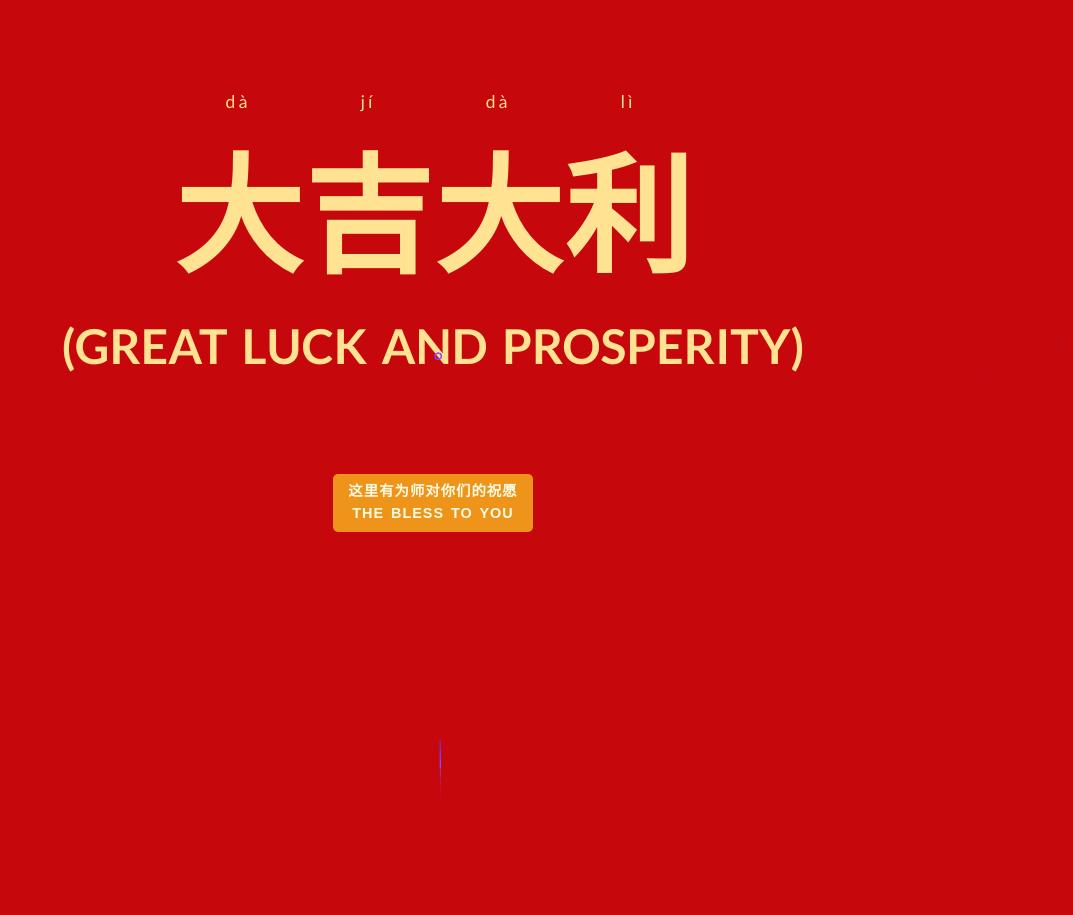
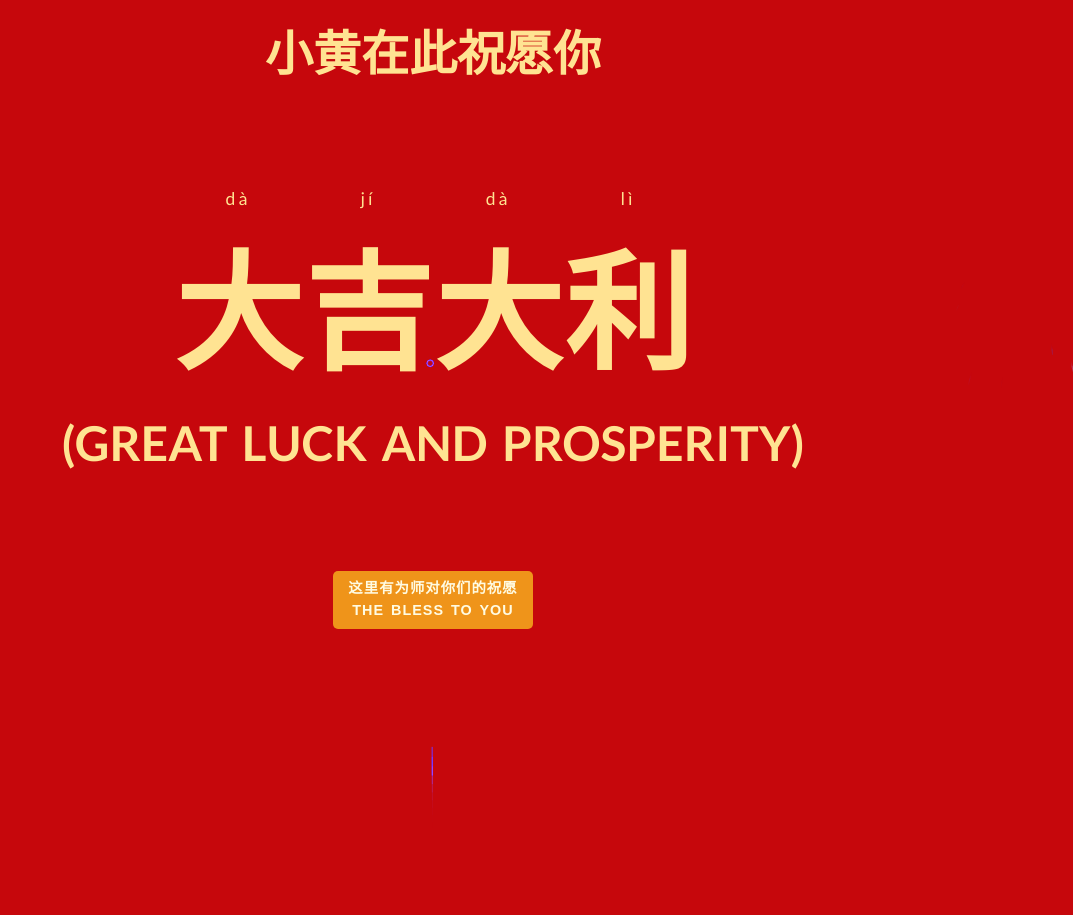
Before and after one commit to mpg-chong-huang/yellowrush, a Jekyll site: the page newyear/index.html, which Jekyll copies as it is, in a window 1280 px wide. Shown: the whole page, without its empty margins (207-1280 px from the left). Built offline with Jekyll 4.4.1, drawn with Linux system fonts in a browser that asks for light colours.

Commit message:
Add files via upload

```diff
--- a/newyear/index.html
+++ b/newyear/index.html
@@ -8,10 +8,11 @@ body {
 	color: #ffe392;
 	font-family: "Lato", Helvetica, Arial, "ヒラギノ角ゴシック体 GB W6", Hiragino Sans GB W6, "メイリオ", Meiryo, "ＭＳ Ｐゴシック", "MS PGothic", sans-serif;
 	text-align: center;
+	padding: 0;
+	margin: 0;
 }
 
 table {
-	padding-top: 80px;
 	margin: auto;
 	width: 30%;
 }
@@ -76,12 +77,15 @@ canvas {
 	cursor: crosshair;
 	display: block;
 	position: absolute;
+	width: 100%;
 }
 	</style>
 </head>
 
 <body>
-<canvas id="canvas">Canvas is not supported in your browser.</canvas>
+<canvas id="canvas"></canvas>
+
+	<h2 >小黄在此祝愿你</h2>
 	<!-- Table for aligning pinyin and Chinese characters -->
 	<table>
 		<tr>
```
